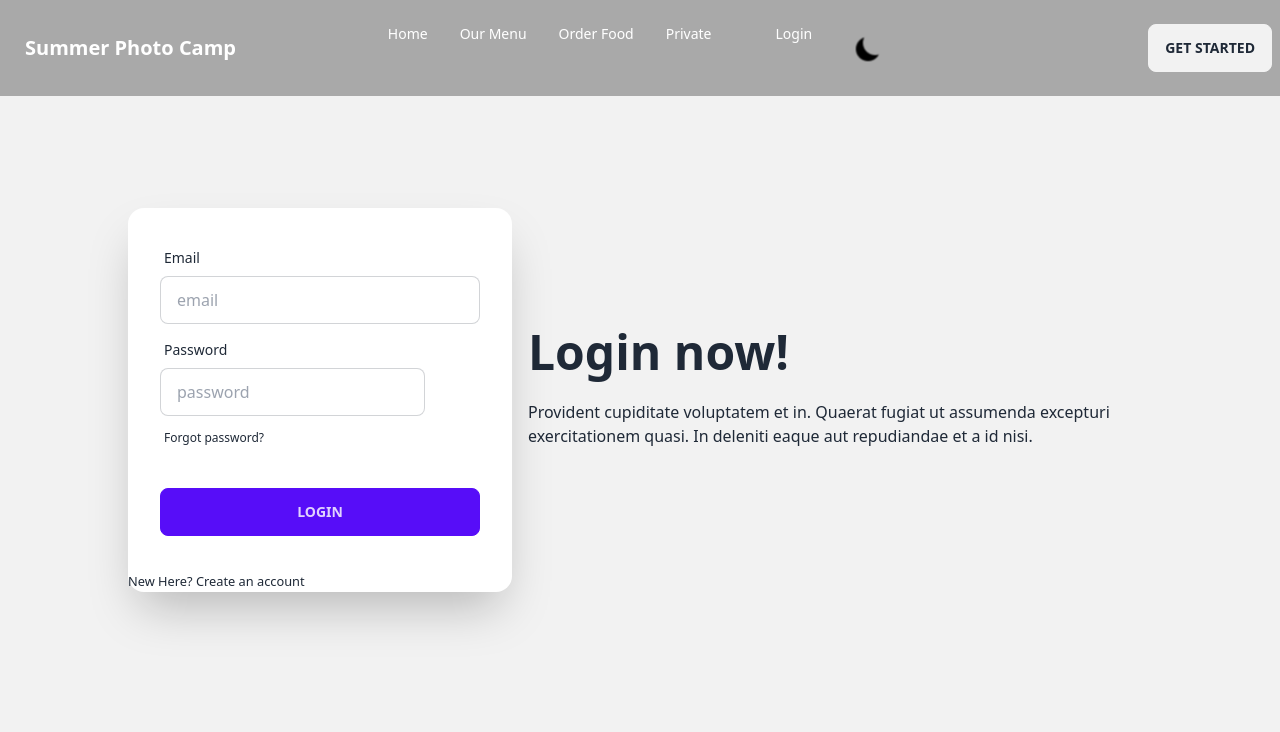
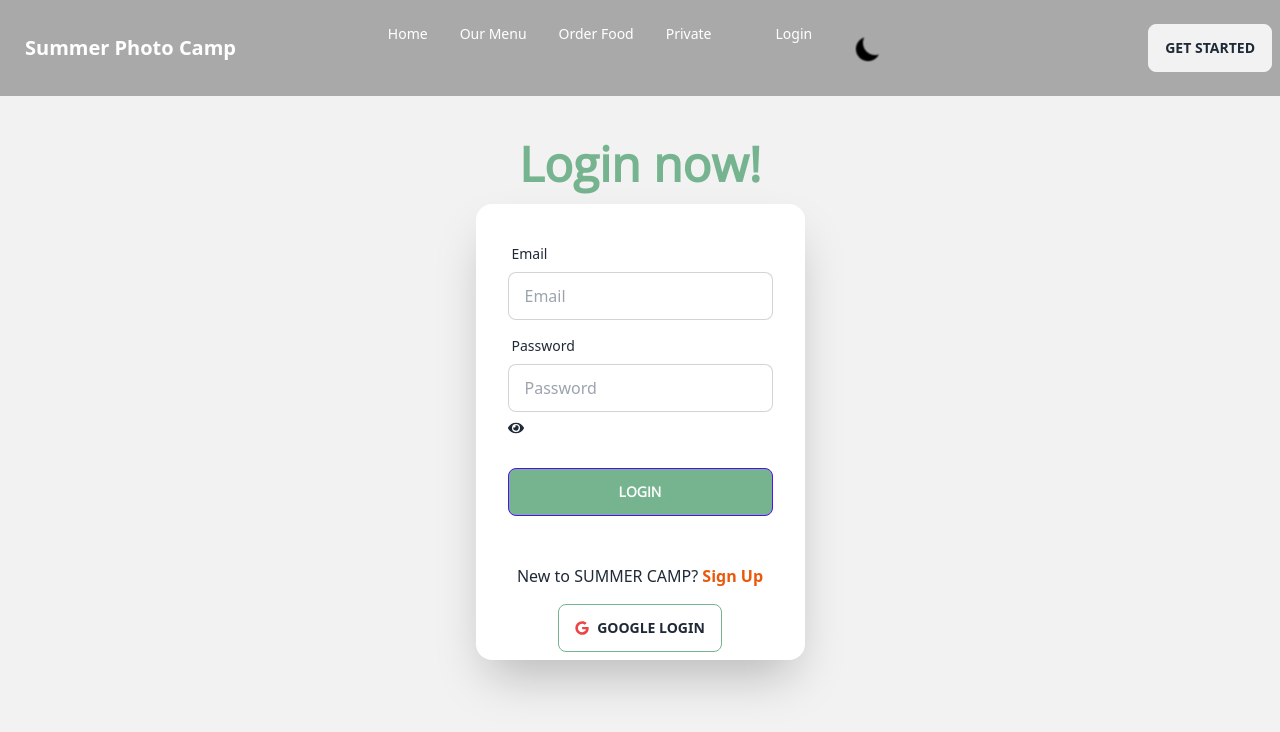
Before and after one commit to Ashrafulhiderjayed/SnapSkill-client, a React (Vite) app: page /login in a window 1280 px wide. Shown: the top 732 px of the page. Built offline with nearby package versions, Linux system fonts and the light colour scheme; no server answers.

Commit message:
react hook form implement into login

```diff
--- a/package.json
+++ b/package.json
@@ -13,6 +13,7 @@
     "@stripe/react-stripe-js": "^2.1.0",
     "@stripe/stripe-js": "^1.54.0",
     "@tanstack/react-query": "^4.29.14",
+    "axios": "^1.4.0",
     "firebase": "^9.22.1",
     "framer-motion": "^10.12.16",
     "localforage": "^1.10.0",
--- a/src/Pages/Login/Login.jsx
+++ b/src/Pages/Login/Login.jsx
@@ -1,29 +1,32 @@
-import { useContext, useState} from 'react';
-import { AuthContext } from '../../providers/AuthProvider';
-import { Link, useLocation, useNavigate } from 'react-router-dom';
-import { Helmet } from 'react-helmet-async';
-import Swal from 'sweetalert2'
+import { useContext, useState } from "react";
+import { AuthContext } from "../../providers/AuthProvider";
+import { Link, useLocation, useNavigate } from "react-router-dom";
+import { Helmet } from "react-helmet-async";
+import Swal from "sweetalert2";
+import { FaEye, FaGoogle } from "react-icons/fa";
+import { useForm } from "react-hook-form";
 
 const Login = () => {
-    const { signIn } = useContext(AuthContext);
-    const navigate = useNavigate();
-    const location = useLocation();
+    const { register, handleSubmit, reset, formState: { errors } } = useForm();
+    const [showPassword, setShowPassword] = useState(false);
+    const [error, setError] = useState('')
+    const [success, setSuccess] = useState('')
+    const {login, googleLogin} = useContext(AuthContext)
+    const navigate = useNavigate()
+    const location = useLocation()
 
-    const from = location.state?.from?.pathname || "/";
+    let from = location.state?.from?.pathname || "/";
 
-    const [passwordShown, setPasswordShown] = useState(false);
+      const togglePasswordVisibility = () => {
+        setShowPassword(!showPassword);
+      };
 
+      const formSubmit = (data) =>{
 
-    const handleLogin = event => {
-        event.preventDefault();
-        const form = event.target;
-        const email = form.email.value;
-        const password = form.password.value;
-        console.log(email, password);
-        signIn(email, password)
-            .then(result => {
-                const user = result.user;
-                console.log(user);
+        login(data.email, data.password)
+        .then(result =>{
+            const loggedUser = result.user
+            console.log(loggedUser)
             Swal.fire({
               title: 'User Login Successful.',
               showClass: {
@@ -32,15 +35,41 @@ const Login = () => {
               hideClass: {
                 popup: 'animate__animated animate__fadeOutUp'
               }
-                });
-                navigate(from, { replace: true });
+            })
+            setError(' ')
+            reset()
+            navigate(from, { replace: true })
+        })
+        .catch(error =>{
+            console.log(error)
+            setError(error.message)
         })
     }
 
-    const showPassword = () => {
-        setPasswordShown(!passwordShown);
-      };
+    const handleGoogleLogin = () =>{
+        googleLogin()
+        .then(result =>{
+          const loggedUser = result.user
+          console.log(loggedUser)
 
+          const saveUser = {name: loggedUser.displayName, email: loggedUser.email, photoURL: loggedUser.photoURL}
+          fetch('http://localhost:5000/users',{
+            method: 'POST',
+            headers: {
+              'content-type': 'application/json'
+            },
+            body: JSON.stringify(saveUser)
+          })
+          .then(res => res.json())
+          .then(() =>{
+          navigate(from, { replace: true });
+
+          setSuccess('User Login successful.')
+          setError(' ')
+
+        })
+      })
+    }
 
   return (
     <>
@@ -48,37 +77,43 @@ const Login = () => {
         <title>Summer Photo Camp | Login</title>
       </Helmet>
       <div className="hero min-h-screen bg-base-200">
-                <div className="hero-content flex-col md:flex-row-reverse">
-                    <div className="text-center md:w-1/2 lg:text-left">
-                        <h1 className="text-5xl font-bold">Login now!</h1>
-                        <p className="py-6">Provident cupiditate voluptatem et in. Quaerat fugiat ut assumenda excepturi exercitationem quasi. In deleniti eaque aut repudiandae et a id nisi.</p>
+        <div className="hero-content flex-col lg:flex-col">
+          <div className="text-center lg:text-left">
+            <h1 className="text-5xl font-CreteRound font-semibold text-primary hover:text-primary2btn">Login now!</h1>
           </div>
-                    <div className="card md:w-1/2 max-w-sm shadow-2xl bg-base-100">
-                        <form onSubmit={handleLogin} className="card-body">
+          <div className="card max-w-sm shadow-2xl bg-base-100">
+            <form onSubmit={handleSubmit(formSubmit)} className="card-body">
               <div className="form-control">
                 <label className="label">
                   <span className="label-text">Email</span>
                 </label>
-                                <input type="email" name="email" placeholder="email" className="input input-bordered" />
+                <input type="email" {...register("email", { required: true })} name='email' placeholder="Email" className="input input-bordered" />
+                        {errors.email && <span className='text-red-600'>Email is required</span>}
               </div>
               <div className="form-control">
                 <label className="label">
                   <span className="label-text">Password</span>
                 </label>
                 <div>
-                                    <input type={passwordShown ? 'text':'password'} name="password" placeholder="password" className="input input-bordered" />
+                <input type={showPassword ? "text" : "password"} placeholder="Password" {...register("password", { required: true })} name="password" className="input input-bordered" required/>
                 </div>
-                                <label className="label">
-                                    <button onClick={showPassword} className="eye fas fa-eye"
-                    style={passwordShown ? { cursor: 'pointer' } : { cursor: 'default' }}><a href="#" className="label-text-alt link link-hover">Forgot password?</a></button>
-                                </label>
+                <FaEye className="password-toggle mt-2" onClick={togglePasswordVisibility}></FaEye>
+                         {errors.email && <span className='text-red-600'>Password is required</span>}
               </div>
               <div className="form-control mt-6">
-                                <input className="btn btn-primary" type="submit" value="Login" />
+                <input
+                  className="btn btn-primary font-CreteRound bg-primary hover:bg-primary2btn text-white font-bold"
+                  type="submit"
+                  value="Login"
+                />
               </div>
             </form>
-                        <p><small>New Here? <Link to="/signup">Create an account</Link> </small></p>
+            <p className="my-4 text-center">New to SUMMER CAMP? <Link className="text-orange-600 font-bold" to="/registration">Sign Up</Link></p>
+                  <div className="text-center mb-2">
+                  <Link><button onClick={handleGoogleLogin} className="btn btn-outline border-primary hover:text-primary2btn"><FaGoogle className=' text-red-500'/> Google Login</button></Link>
                 </div>
+          </div>
+
         </div>
       </div>
     </>
--- a/src/Routes/router.jsx
+++ b/src/Routes/router.jsx
@@ -20,7 +20,7 @@ export const router = createBrowserRouter([
             element: <Home></Home>,
         },
         {
-            path: 'login',
+            path: '/login',
             element: <Login></Login>,
         },
         {
--- a/src/providers/AuthProvider.jsx
+++ b/src/providers/AuthProvider.jsx
@@ -1,50 +1,69 @@
-import { createContext, useEffect, useState } from 'react';
-import { GithubAuthProvider, GoogleAuthProvider, createUserWithEmailAndPassword, getAuth, onAuthStateChanged, signInWithEmailAndPassword, signInWithPopup, signOut, updateProfile } from "firebase/auth";
-import app from '../Firebase/firebase.config';
+import { createContext, useState, useEffect } from 'react';
+import { GoogleAuthProvider, createUserWithEmailAndPassword, getAuth, onAuthStateChanged, signInWithEmailAndPassword, signInWithPopup, signOut, updateProfile } from "firebase/auth";
+import app from '../firebase/firebase.config';
+import axios from 'axios';
 
-
-export const AuthContext = createContext(null)
 
 const auth = getAuth(app);
 const googleProvider = new GoogleAuthProvider()
-const githubProvider = new GithubAuthProvider()
+export const AuthContext = createContext(null)
 
 
 const AuthProvider = ({children}) => {
     const [user, setUser] = useState(null)
     const [loading, setLoading] = useState(true)
 
-//     //registration
-    const createUser = (email, password) =>{
+    //registration
+    const createUser =(email, password) =>{
+        setLoading(true)
         return createUserWithEmailAndPassword(auth, email, password)
     }
 
-    // //login
-    const signIn = (email, password) =>{
+    //login
+    const login = (email, password) =>{
+        setLoading(true)
         return signInWithEmailAndPassword(auth, email, password)
-
-    }
-
-    // //google login
-    const googleLogin = () =>{
-       return signInWithPopup(auth, googleProvider)
-    }
-
-    //github login
-    const GithubLogin = () =>{
-        return signInWithPopup(auth, githubProvider)
     }
 
     //sign out
     const logOut = () =>{
+        setLoading(true)
         return signOut(auth)
     }
 
-     // //observe auth state change (jate prottekbar notun kore login kora na lage.)
+    //google login
+    const googleLogin = () =>{
+        setLoading(true)
+        return signInWithPopup(auth, googleProvider)
+     }
+
+      //update profile
+    const updateUserProfile = (name, photo) =>{
+        return  updateProfile(auth.currentUser, {
+              displayName: name, photoURL: photo
+            })
+      }
+
+     //observe auth state
      useEffect(() =>{
         const unsubscribe = onAuthStateChanged(auth, currentUser =>{
-            // console.log('auth state changed', currentUser)
+             console.log('Current User', currentUser)
              setUser(currentUser)
+
+             //get and set token
+            if(currentUser){
+                axios.post('http://localhost:5000/jwt',{
+                    email: currentUser.email
+                })
+                .then(data => {
+                    // console.log(data.data.token)
+                    localStorage.setItem('access-token', data.data.token)
+                    setLoading(false)
+                })
+            }
+            else{
+                localStorage.removeItem('access-token')
+            }
              setLoading(false)
          })
          return () =>{
@@ -52,20 +71,13 @@ const AuthProvider = ({children}) => {
          }
            }, [])
 
-    //update user profile
-    const updateUserProfile = (user, name ) =>{
-        return updateProfile(user)
-    }
 
-
-    //value
     const authInfo = {
         user,
         loading,
         createUser,
-        signIn,
+        login,
         googleLogin,
-        GithubLogin,
         logOut,
         updateUserProfile,
     }
```
Also changed, not shown: 1 other file (tests, documents, lock files or other folders). Lines whose indentation alone changed are shown as unchanged.
